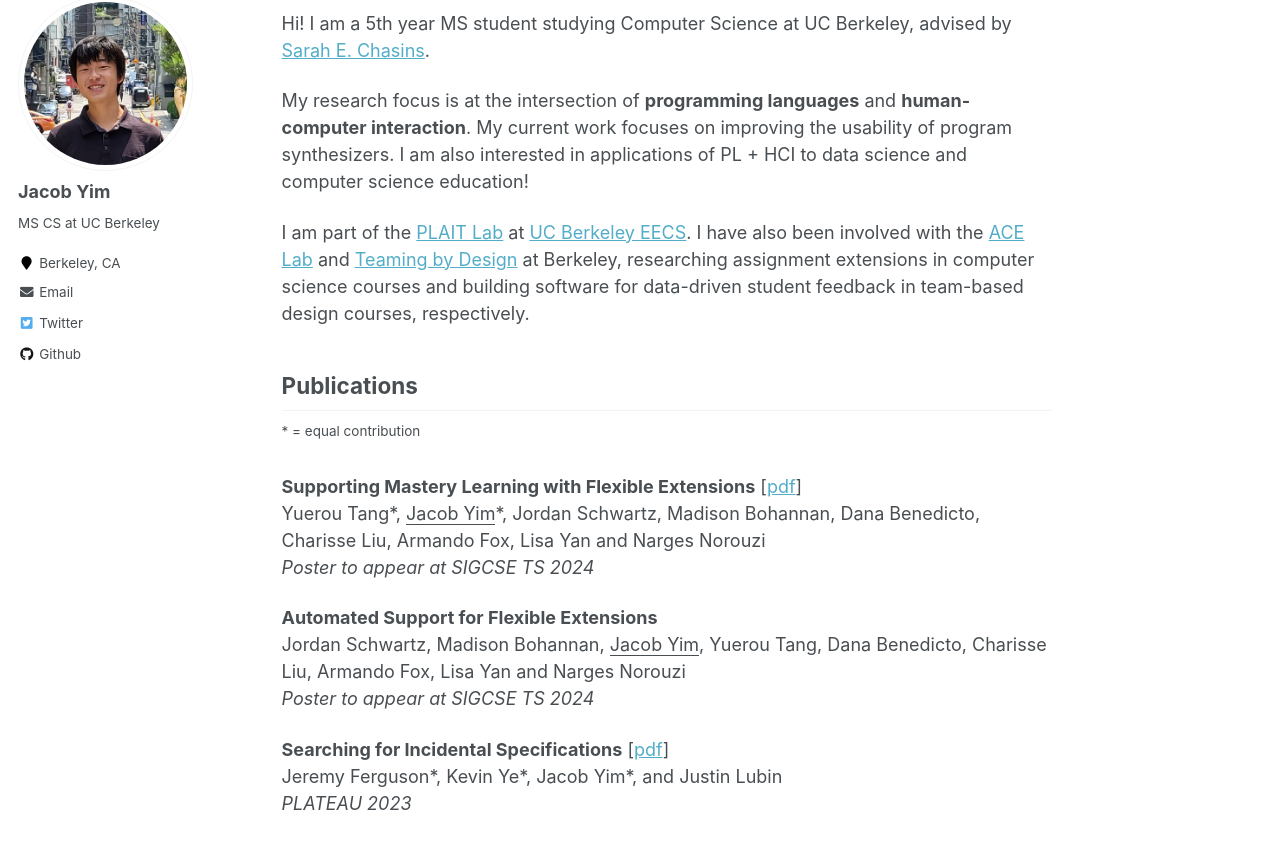
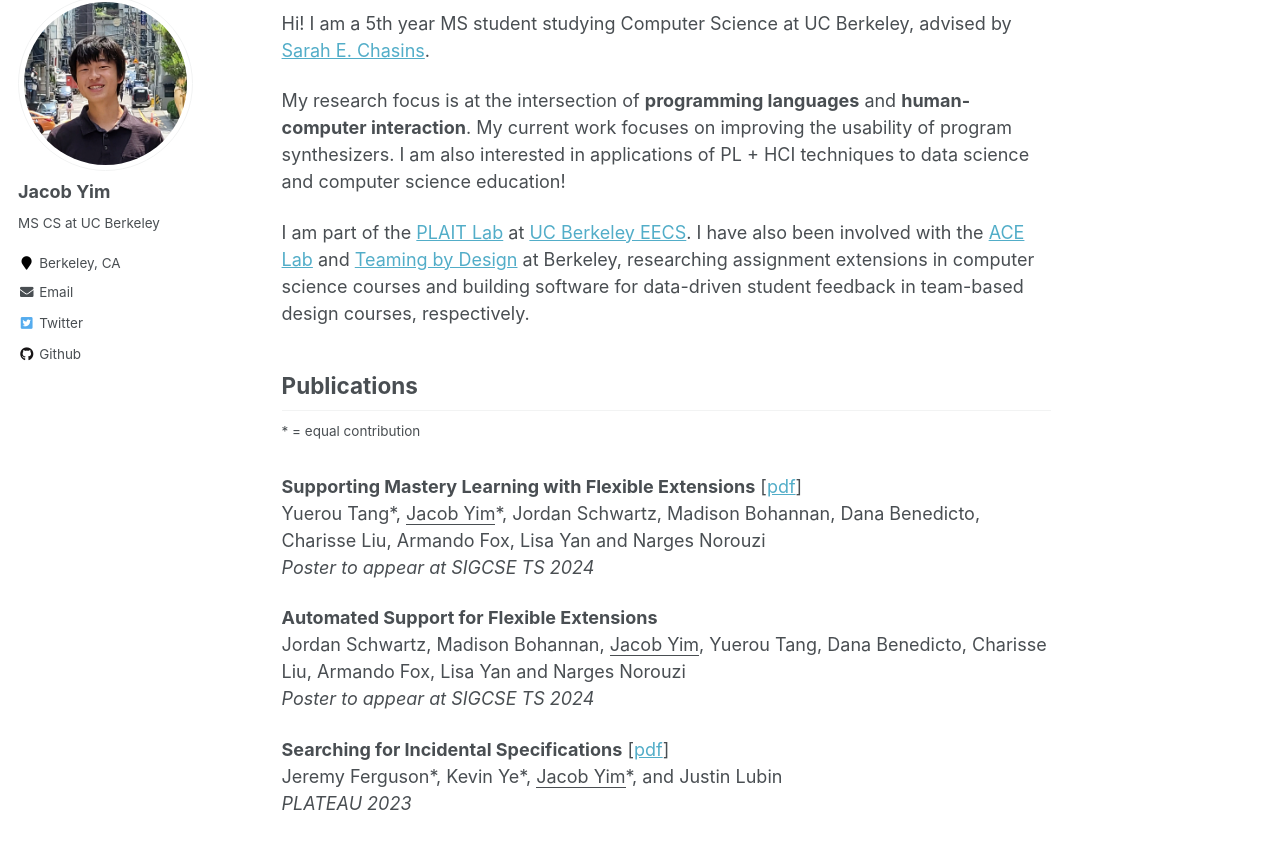
Before and after one commit to jcbym/jcbym.github.io, a Jekyll site: the page built from _pages/about.md, in a window 1280 px wide and 1400 px high. Shown: the part 122-986 px from the top of the window. Built offline with Jekyll 4.4.1, drawn with Linux system fonts in a browser that asks for light colours; some of the changed lines change nothing that is shown; some of the changed text lies outside the part shown.

Commit message:
small fixes

```diff
--- a/_pages/about.md
+++ b/_pages/about.md
@@ -10,7 +10,7 @@
 
 Hi! I am a 5th year MS student studying Computer Science at UC Berkeley, advised by [Sarah E. Chasins](https://schasins.com/).
 
-My research focus is at the intersection of **programming languages** and **human-computer interaction**. My current work focuses on improving the usability of program synthesizers. I am also interested in applications of PL + HCI to data science and computer science education!
+My research focus is at the intersection of **programming languages** and **human-computer interaction**. My current work focuses on improving the usability of program synthesizers. I am also interested in applications of PL + HCI techniques to data science and computer science education!
 
 I am part of the [PLAIT Lab](https://plait-lab.org/) at [UC Berkeley EECS](https://eecs.berkeley.edu/). I have also been involved with the [ACE Lab](https://acelab.berkeley.edu/) and [Teaming by Design](https://www.teamingxdesign.com/) at Berkeley, researching assignment extensions in computer science courses and building software for data-driven student feedback in team-based design courses, respectively.
 
@@ -26,7 +26,7 @@
 *Poster to appear at SIGCSE TS 2024*
 
 __Searching for Incidental Specifications__ [[pdf](../files/incidental-specifications.pdf)] \
-Jeremy Ferguson\*, Kevin Ye\*, Jacob Yim\*, and Justin Lubin \
+Jeremy Ferguson\*, Kevin Ye\*, <ins>Jacob Yim</ins>\*, and Justin Lubin \
 *PLATEAU 2023*
 
 ## Teaching
@@ -44,4 +44,4 @@
 ## Other
 I teach science lessons at elementary and middle schools with [Berkeley Engineers and Mentors](https://beam.berkeley.edu). As part of the Curriculum committee, I write lessons for our students.
 
-For fun, I run [Smash at Berkeley](https://smash.berkeley.edu), a club organizing tournaments for the Super Smash Bros. series of video games.
+For fun, I also run [Smash at Berkeley](https://smash.berkeley.edu), a club organizing tournaments for the Super Smash Bros. series of games.
```
